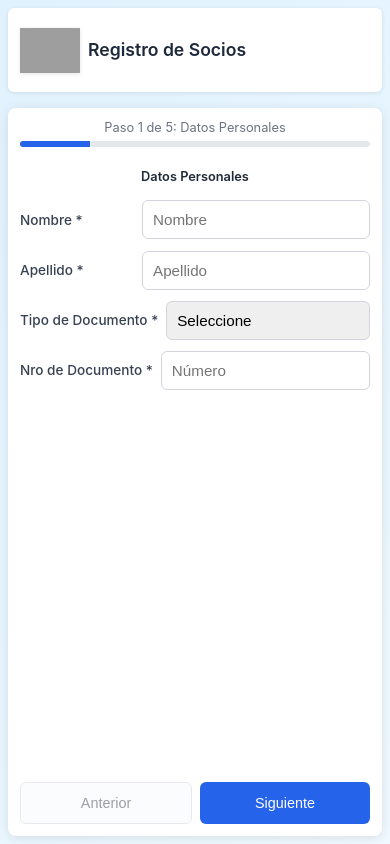
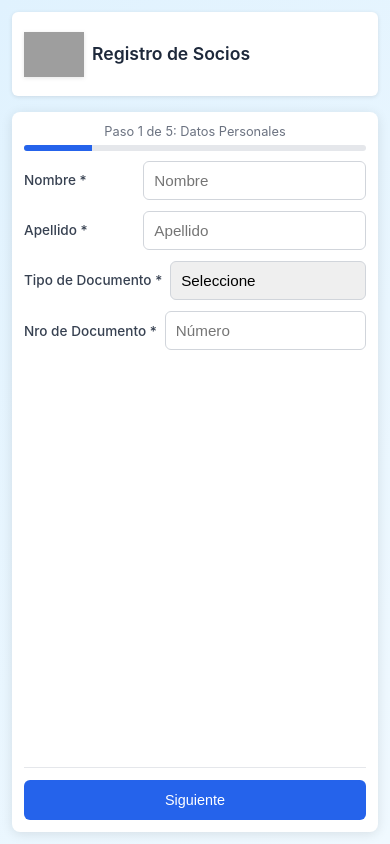
Before and after one commit to instituciones/signup, a React (Create React App) app: page / in a window 390 px wide. Built offline with nearby package versions, Linux system fonts and the light colour scheme; grey boxes are pictures that could not be loaded.

Commit message:
Add viewport.

```diff
--- a/public/index.html
+++ b/public/index.html
@@ -3,7 +3,7 @@
   <head>
     <meta charset="utf-8" />
     <link rel="icon" href="%PUBLIC_URL%/favicon.ico" />
-    <meta name="viewport" content="width=device-width, initial-scale=1" />
+    <meta name="viewport" content="width=device-width, initial-scale=1, user-scalable=no, viewport-fit=cover" />
     <meta name="theme-color" content="#000000" />
     <meta
       name="description"
--- a/src/components/RegistroSocios.css
+++ b/src/components/RegistroSocios.css
@@ -8,6 +8,7 @@
 .registro-container {
   max-width: 100%;
   min-height: 100vh;
+  min-height: 100dvh; /* Dynamic viewport height for modern browsers */
   margin: 0;
   padding: 0.75rem;
   font-family: -apple-system, BlinkMacSystemFont, 'Segoe UI', 'Roboto', sans-serif;
@@ -15,6 +16,8 @@
   flex-direction: column;
   background: linear-gradient(135deg, #e0f2fe 0%, #f0f9ff 100%);
   box-sizing: border-box;
+  /* iOS Safari fix for viewport height changes */
+  -webkit-overflow-scrolling: touch;
 }
 
 /* Minimal Sidebar Header */
@@ -61,6 +64,8 @@
   box-sizing: border-box;
   width: 100%;
   overflow: hidden;
+  max-height: calc(100vh - 15rem);
+  min-height: 60vh;
 }
 
 .progress-bar {
@@ -93,6 +98,8 @@
   display: flex;
   flex-direction: column;
   justify-content: flex-start;
+  overflow-y: auto;
+  min-height: 0;
 }
 
 .step-content h3 {
@@ -375,6 +382,11 @@
   gap: 0.75rem;
   margin-top: auto;
   padding-top: 0.75rem;
+  flex-shrink: 0;
+  background: white;
+  border-top: 1px solid #e5e7eb;
+  position: sticky;
+  bottom: 0;
 }
 
 .btn-primary,
@@ -804,3 +816,34 @@
     font-size: 0.85rem;
   }
 }
+
+/* iOS Safari specific fixes for viewport height issues */
+@supports (-webkit-touch-callout: none) {
+  .registro-container {
+    min-height: -webkit-fill-available;
+    min-height: calc(var(--vh, 1vh) * 100);
+  }
+
+  .form-container {
+    max-height: calc(-webkit-fill-available - 15rem);
+    max-height: calc(var(--vh, 1vh) * 100 - 15rem);
+  }
+}
+
+/* Additional iOS Chrome fix for keyboard appearance */
+@media screen and (max-width: 640px) and (-webkit-min-device-pixel-ratio: 1) {
+  .registro-container {
+    position: fixed;
+    top: 0;
+    left: 0;
+    right: 0;
+    bottom: 0;
+    padding: 0.75rem;
+    overflow: hidden;
+  }
+
+  .form-container {
+    height: calc(100% - 4rem);
+    max-height: none;
+  }
+}
--- a/src/components/RegistroSociosSimple.tsx
+++ b/src/components/RegistroSociosSimple.tsx
@@ -1,4 +1,4 @@
-import { useState } from 'react'
+import { useState, useEffect } from 'react'
 import './RegistroSocios.css'
 
 export interface FormData {
@@ -51,6 +51,37 @@ export default function RegistroSociosSimple() {
     esSocio: false,
     pagoAnual: false
   })
+
+  // iOS viewport fix for keyboard issues
+  useEffect(() => {
+    const handleResize = () => {
+      // Force recalculation of viewport height on iOS
+      if (/iPhone|iPad|iPod/.test(navigator.userAgent)) {
+        const vh = window.innerHeight * 0.01
+        document.documentElement.style.setProperty('--vh', `${vh}px`)
+
+        // Additional fix for iOS Chrome
+        setTimeout(() => {
+          window.scrollTo(0, 0)
+          document.body.scrollTop = 0
+          document.documentElement.scrollTop = 0
+        }, 100)
+      }
+    }
+
+    // Set initial viewport height
+    handleResize()
+
+    // Listen for viewport changes
+    window.addEventListener('resize', handleResize)
+    window.addEventListener('orientationchange', handleResize)
+
+    // Clean up
+    return () => {
+      window.removeEventListener('resize', handleResize)
+      window.removeEventListener('orientationchange', handleResize)
+    }
+  }, [])
 
   const updateFormData = (data: Partial<FormData>) => {
     setFormData(prev => ({ ...prev, ...data }))
@@ -190,7 +221,6 @@ export default function RegistroSociosSimple() {
       case 0:
         return (
           <div className="step-content">
-            <h3>Datos Personales</h3>
             <div className="form-group">
               <label>Nombre *</label>
               <input
@@ -245,7 +275,6 @@ export default function RegistroSociosSimple() {
       case 1:
         return (
           <div className="step-content">
-            <h3>Contacto</h3>
             <div className="form-row">
               <div className="form-group">
                 <label>Código de Área *</label>
@@ -288,7 +317,6 @@ export default function RegistroSociosSimple() {
       case 2:
         return (
           <div className="step-content">
-            <h3>Estado de Socio</h3>
             <div className="form-group checkbox-group">
               <label className="checkbox-label">
                 <input
@@ -326,7 +354,6 @@ export default function RegistroSociosSimple() {
       case 3:
         return (
           <div className="step-content">
-            <h3>Cargar Foto de Perfil</h3>
             <div className="form-group full-width">
               <div className="upload-area">
               <input
@@ -368,7 +395,6 @@ export default function RegistroSociosSimple() {
       case 4:
         return (
           <div className="step-content">
-            <h3>Selecciona tu Plan</h3>
             <div className="form-group">
               <label>Plan *</label>
               <select
@@ -535,16 +561,18 @@ export default function RegistroSociosSimple() {
         {renderStep()}
 
         <div className="navigation">
+          {currentStep > 0 && (
             <button
               onClick={prevStep}
-            disabled={currentStep === 0}
               className="btn-secondary"
             >
               Anterior
             </button>
+          )}
           <button
             onClick={nextStep}
             className="btn-primary"
+            style={currentStep === 0 ? { width: '100%' } : {}}
           >
             {currentStep === STEPS.length - 1 ? 'Finalizar' : 'Siguiente'}
           </button>
```
Lines whose indentation alone changed are shown as unchanged.
